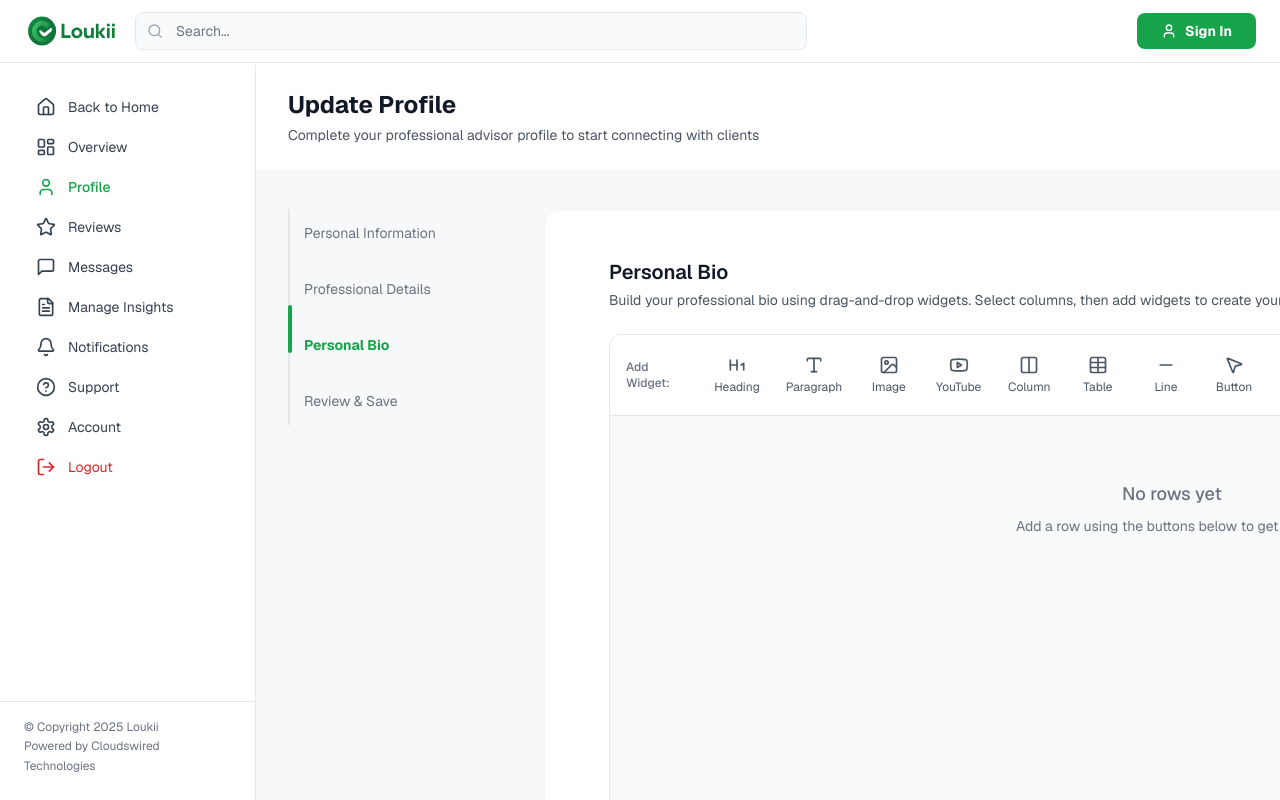
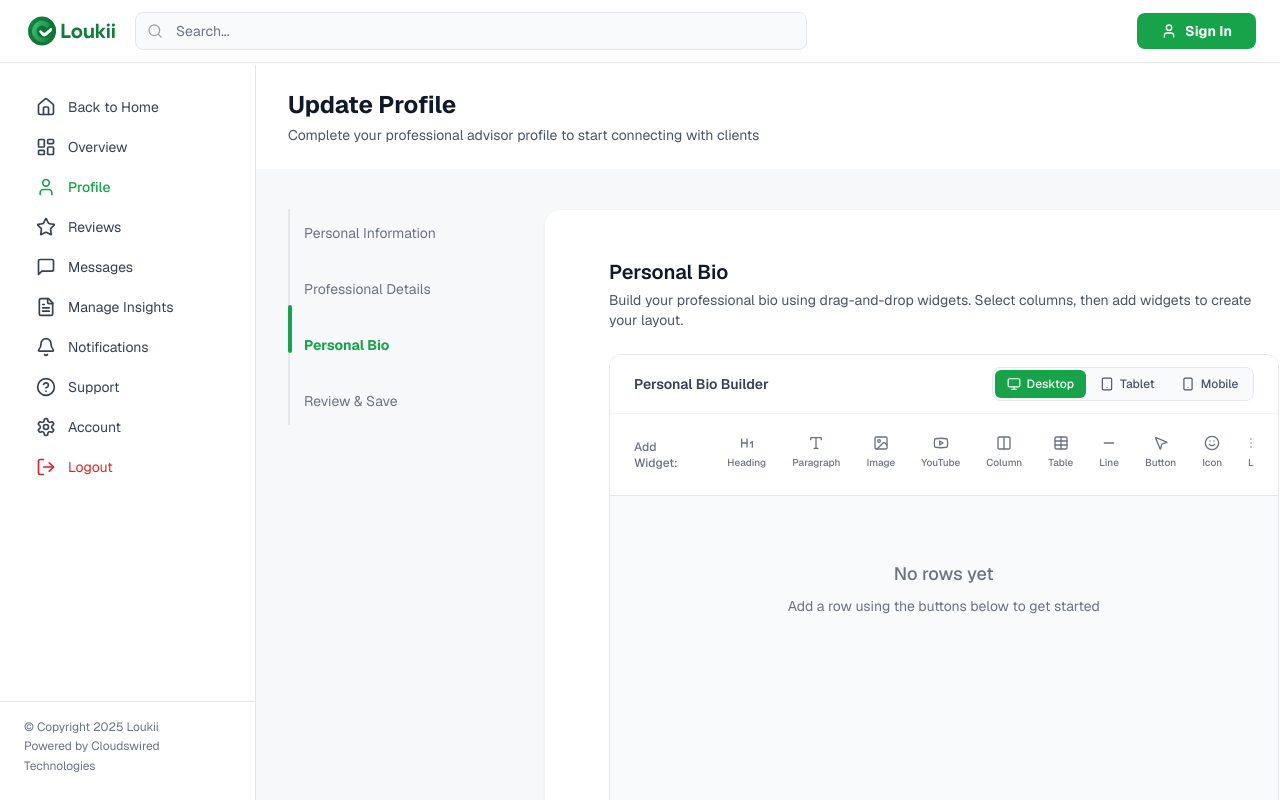
Before and after one commit to cloudswired-technologies/loukii-social, a Next.js app: page /dashboard/advisor/profile in a window 1280 px wide. Both pictures are taken after a click on the button "Personal Bio". Built offline with nearby package versions, Linux system fonts and the light colour scheme.

Commit message:
design: Improve top bar layout - cleaner, more spacious, and professional

```diff
--- a/components/block-editor/block-editor.tsx
+++ b/components/block-editor/block-editor.tsx
@@ -701,13 +701,20 @@ export function BlockEditor({ data, onChange }: BlockEditorProps) {
 
   return (
     <div className="flex flex-col">
-      {/* Combined Top Bar: Widget Toolbar + Device Switcher */}
-      <div className="flex items-center justify-between px-4 py-3 bg-white border-b border-gray-200 gap-4">
-        <div className="flex items-center gap-3">
-          <span className="text-xs font-medium text-gray-500 hidden sm:inline">Add Widget:</span>
-          <WidgetToolbar onAddWidget={addWidget} onDragStart={handleToolbarDragStart} />
+      {/* Top Bar - Clean & Professional */}
+      <div className="bg-white border-b border-gray-200">
+        {/* Device Switcher Row */}
+        <div className="flex items-center justify-between px-6 py-3 border-b border-gray-100">
+          <h3 className="text-sm font-semibold text-gray-700">Personal Bio Builder</h3>
+          <DeviceSwitcher currentDevice={deviceMode} onDeviceChange={setDeviceMode} />
         </div>
-        <DeviceSwitcher currentDevice={deviceMode} onDeviceChange={setDeviceMode} />
+        {/* Widget Toolbar Row */}
+        <div className="px-6 py-3">
+          <div className="flex items-center gap-2">
+            <span className="text-xs font-medium text-gray-500 mr-2">Add Widget:</span>
+            <WidgetToolbar onAddWidget={addWidget} onDragStart={handleToolbarDragStart} />
+          </div>
+        </div>
       </div>
 
       {/* Editor Canvas - Responsive viewport wrapper */}
--- a/components/block-editor/device-switcher.tsx
+++ b/components/block-editor/device-switcher.tsx
@@ -16,20 +16,20 @@ export function DeviceSwitcher({ currentDevice, onDeviceChange }: DeviceSwitcher
   ];
 
   return (
-    <div className="flex items-center gap-1 bg-white border border-gray-200 rounded-lg p-1">
+    <div className="flex items-center gap-0.5 bg-gray-50 border border-gray-200 rounded-lg p-0.5">
       {devices.map(({ mode, icon: Icon, label }) => (
         <button
           key={mode}
           onClick={() => onDeviceChange(mode)}
-          className={`flex items-center gap-2 px-3 py-2 rounded-md text-sm font-medium transition-all ${
+          className={`flex items-center gap-1.5 px-3 py-1.5 rounded-md text-xs font-medium transition-all ${
             currentDevice === mode
-              ? 'bg-green-600 text-white'
-              : 'text-gray-600 hover:bg-gray-100'
+              ? 'bg-green-600 text-white shadow-sm'
+              : 'text-gray-600 hover:bg-white hover:text-gray-900'
           }`}
           title={label}
         >
-          <Icon className="w-4 h-4" />
-          <span className="hidden sm:inline">{label}</span>
+          <Icon className="w-3.5 h-3.5" />
+          <span className="hidden md:inline">{label}</span>
         </button>
       ))}
     </div>
--- a/components/block-editor/widget-toolbar.tsx
+++ b/components/block-editor/widget-toolbar.tsx
@@ -34,11 +34,11 @@ const widgets = [
 
 export function WidgetToolbar({ onAddWidget, onDragStart }: WidgetToolbarProps) {
   return (
-    <div className="flex items-center gap-2 overflow-x-auto">
+    <div className="flex items-center gap-1 overflow-x-auto pb-1">
       {widgets.map((widget) => {
           const Icon = widget.icon;
           return (
-            <div
+            <button
               key={widget.type}
               draggable
               onDragStart={(e) => {
@@ -46,14 +46,14 @@ export function WidgetToolbar({ onAddWidget, onDragStart }: WidgetToolbarProps)
                 onDragStart(widget.type);
               }}
               onClick={() => onAddWidget(widget.type)}
-              className="flex flex-col items-center gap-1 px-3 py-2 rounded-lg hover:bg-gray-100 transition-colors group min-w-[60px] cursor-grab active:cursor-grabbing"
+              className="flex flex-col items-center gap-1 px-2.5 py-2 rounded-md hover:bg-gray-50 hover:border-green-500 border border-transparent transition-all group cursor-grab active:cursor-grabbing"
               title={`${widget.label} - Click or drag to add`}
             >
-              <Icon className="w-5 h-5 text-gray-600 group-hover:text-green-600" />
-              <span className="text-xs text-gray-600 group-hover:text-green-600 whitespace-nowrap">
+              <Icon className="w-4 h-4 text-gray-500 group-hover:text-green-600 transition-colors" />
+              <span className="text-[10px] text-gray-500 group-hover:text-green-600 whitespace-nowrap font-medium transition-colors">
                 {widget.label}
               </span>
-            </div>
+            </button>
           );
         })}
     </div>
```
